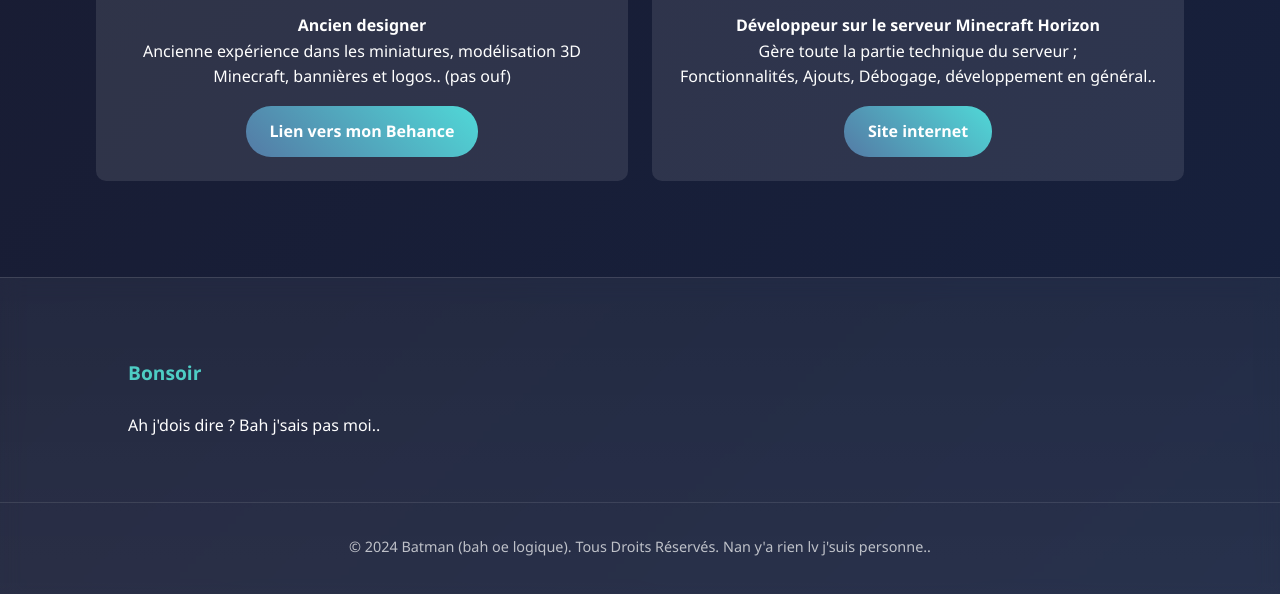
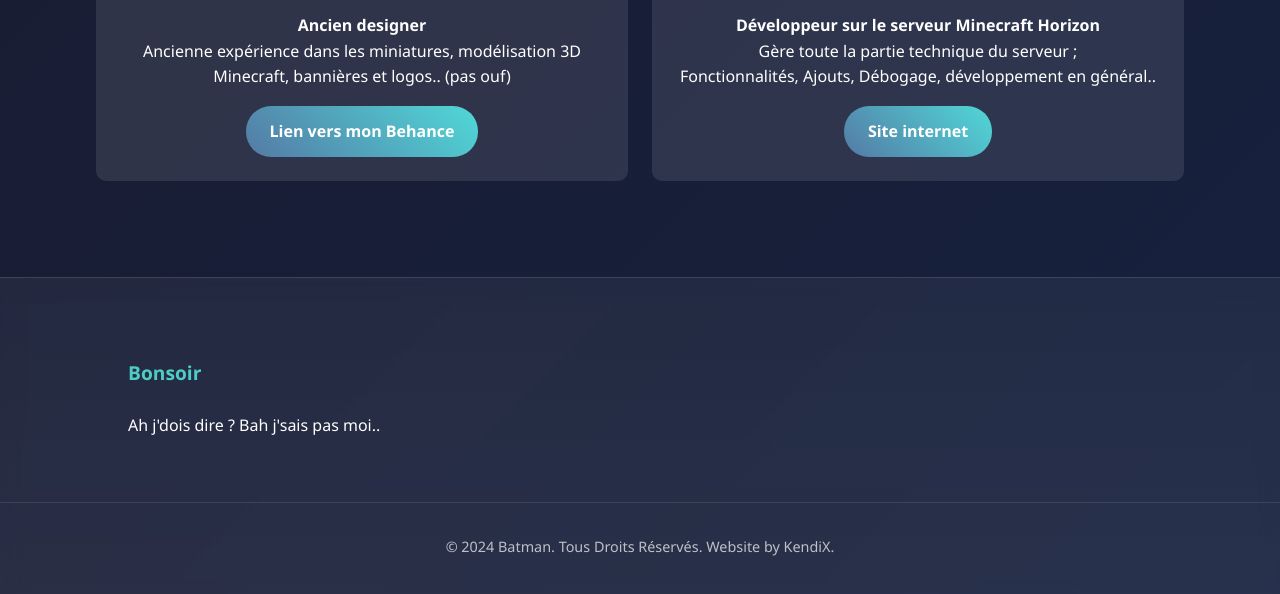
Before and after one commit to KendiiiiiiiiiiX/niketarace, a plain HTML site: page index.html in a window 1280 px wide. Shown: the part 1091-1685 px from the top of the page. Drawn offline with Linux system fonts and the light colour scheme.

Commit message:
Update index.html

```diff
--- a/index.html
+++ b/index.html
@@ -85,7 +85,7 @@
             </div>
 
             <div class="footer-bottom">
-                <p>© 2024 Batman (bah oe logique). Tous Droits Réservés. Nan y'a rien lv j'suis personne..</p>
+                <p>© 2024 Batman. Tous Droits Réservés. Website by KendiX.</p>
             </div>
         </div>
     </footer>
```
